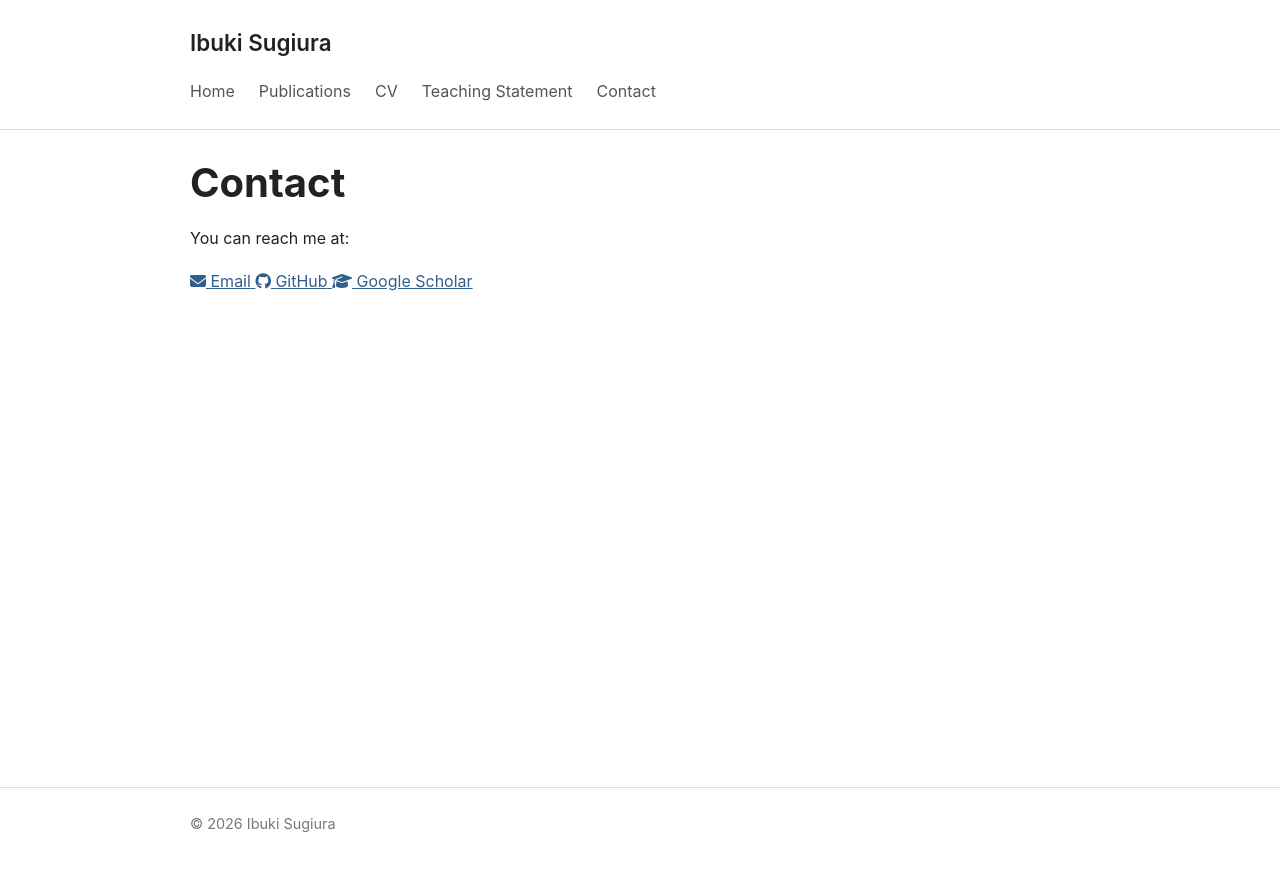
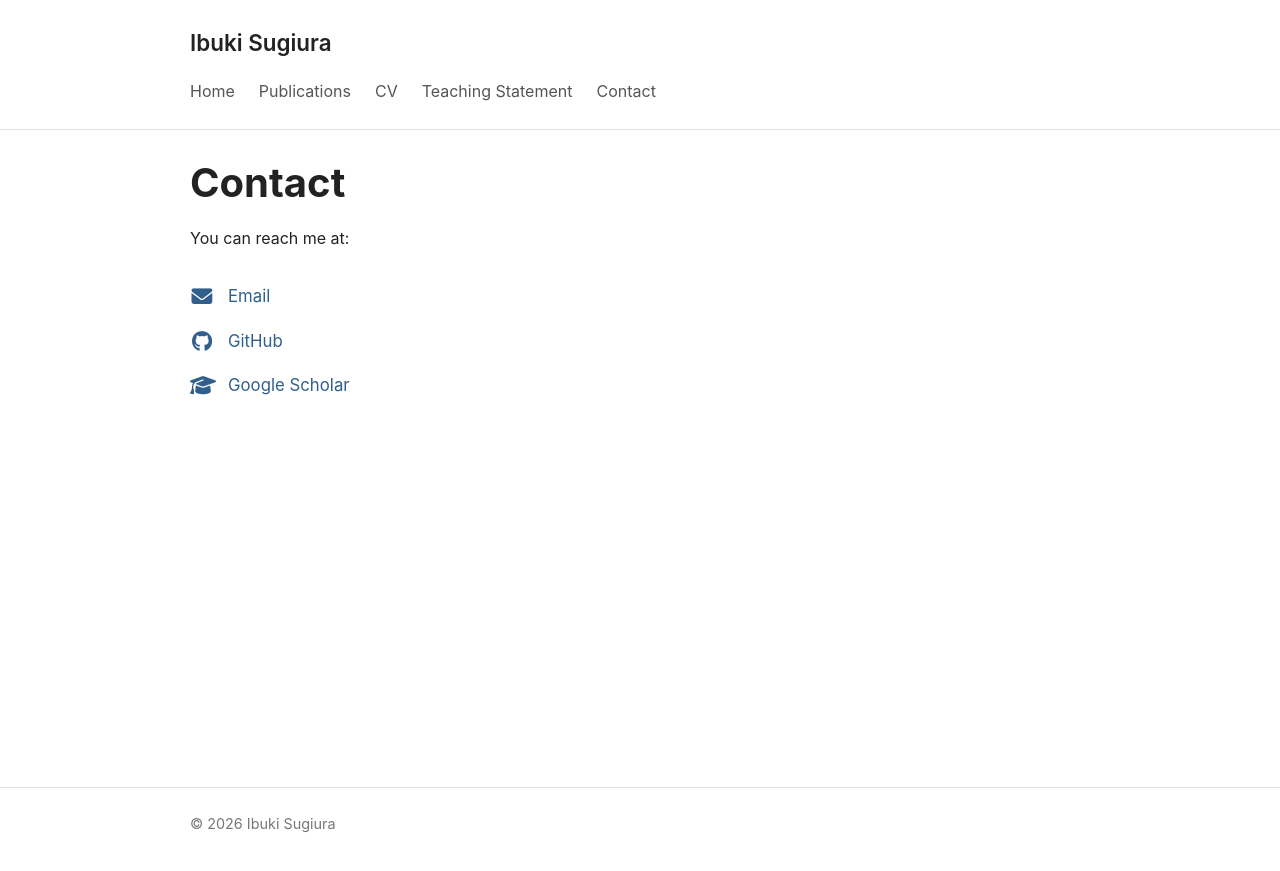
Before and after one commit to isugiura/isugiura.github.io, a Jekyll site: the page built from contact.md, in a window 1280 px wide. Shown: the top 871 px of the page. Built offline with Jekyll 4.4.1, drawn with Linux system fonts in a browser that asks for light colours.

Commit message:
Adding contact info with icons

```diff
--- a/assets/css/style.scss
+++ b/assets/css/style.scss
@@ -119,6 +119,28 @@ a {
   font-size: 0.9rem;
 }
 
+.contact-links {
+  display: flex;
+  flex-direction: column;
+  gap: 16px;
+  margin-top: 30px;
+}
+
+.contact-link {
+  display: flex;
+  align-items: center;
+  gap: 14px;
+
+  font-size: 1.05rem;
+  text-decoration: none;
+}
+
+.contact-link i {
+  width: 24px;
+  text-align: center;
+  font-size: 1.3rem;
+}
+
 @media (max-width: 700px) {
 
   .home-layout {
```
